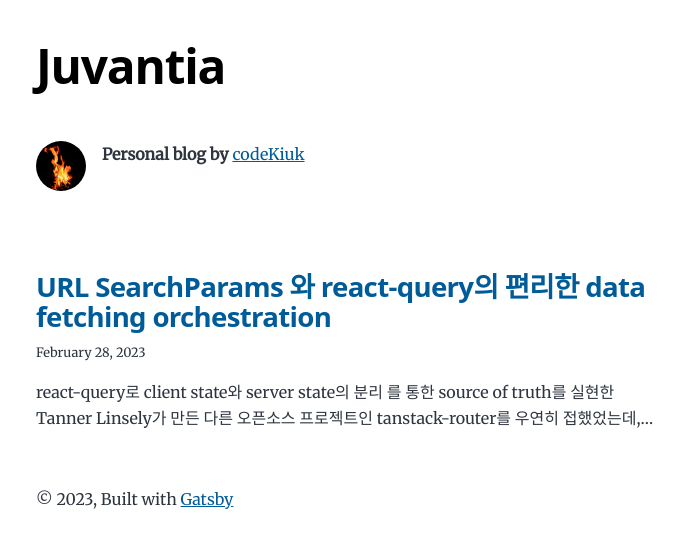
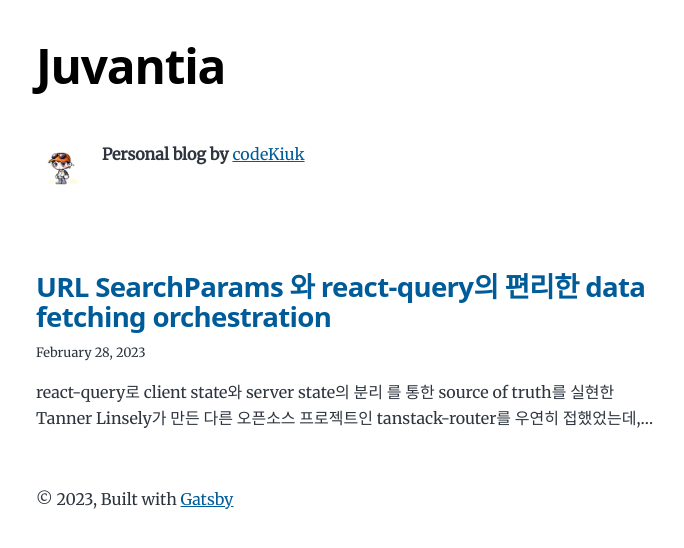
Before and after one commit to codeKiuk/codeKiuk.github.io, a Gatsby site: page / in a window 1280 px wide. Shown: the whole page, without its empty margins (288-972 px from the left). Built offline with nearby package versions, Linux system fonts and the light colour scheme; Gatsby itself is replaced by a stand-in of ours.

Commit message:
Chore : 프로필 사진 수정

```diff
--- a/gatsby-config.js
+++ b/gatsby-config.js
@@ -14,11 +14,9 @@ module.exports = {
       name: `codeKiuk`,
       summary: `Personal blog by`,
     },
-    description: ` 거창한 건 아니고, 블로그로 기억을 보조해보자하는 의미..`,
+    description: `Juvantia : (약리학) 보조약 - 거창한 건 아니고, 블로그로 기억을 보조해보자 하는 의미\n개발 관련 글 이외 일상 얘기도 올립니다.`,
     siteUrl: `https://github.com/codeKiuk`,
-    social: {
-      // twitter: `kylemathews`,
-    },
+    social: {},
   },
   plugins: [
     `gatsby-plugin-image`,
@@ -118,7 +116,7 @@ module.exports = {
         // https://css-tricks.com/meta-theme-color-and-trickery/
         theme_color: `#FF9306`,
         display: `minimal-ui`,
-        icon: `src/images/gatsby-icon.png`, // This path is relative to the root of the site.
+        icon: `src/images/profile-pic.png`, // This path is relative to the root of the site.
       },
     },
   ],
--- a/src/components/bio.js
+++ b/src/components/bio.js
@@ -36,7 +36,7 @@ const Bio = () => {
         className="bio-avatar"
         layout="fixed"
         formats={["auto", "webp", "avif"]}
-        src="../images/profile-pic.jpeg"
+        src="../images/profile-pic.png"
         width={50}
         height={50}
         quality={95}
```
Also changed, not shown: src/images/profile-pic.jpeg (deleted), src/images/profile-pic.png (added).
